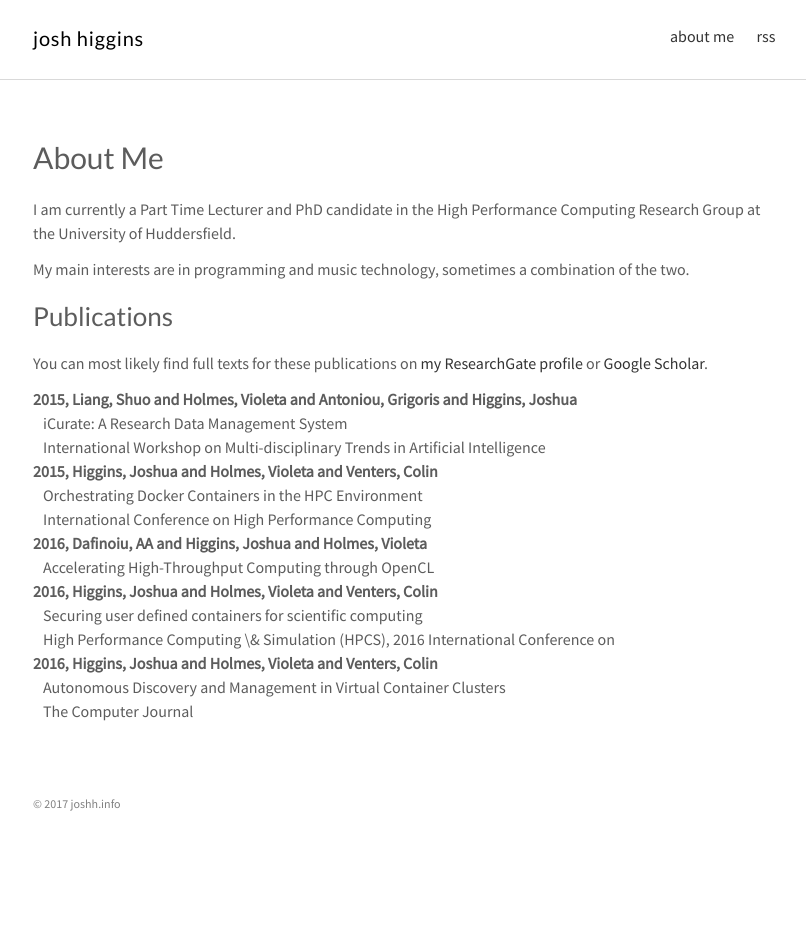
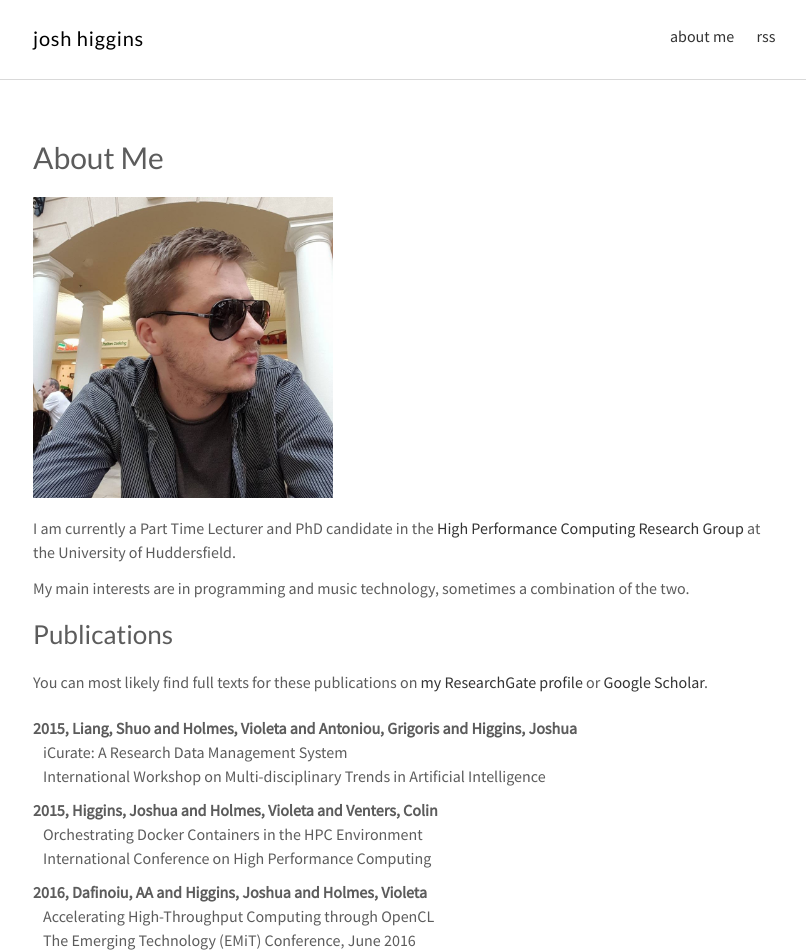
Before and after one commit to joshiggins/joshiggins.github.io, a Jekyll site: the page built from about.md, in a window 1280 px wide. Shown: the top 952 px of the page, without its empty margins (231-1037 px from the left). Built offline with Jekyll 4.4.1, drawn with Linux system fonts in a browser that asks for light colours; before the commit the page ends 900 px from its top, so only the background shows below that; some of the changed text lies outside the part shown.

Commit message:
update about me page

```diff
--- a/about.md
+++ b/about.md
@@ -4,7 +4,9 @@ title: About Me
 permalink: /about/
 ---
 
-I am currently a Part Time Lecturer and PhD candidate in the High Performance Computing Research Group at the University of Huddersfield.
+<img src="/assets/images/me.jpg" width="300px"/>
+
+I am currently a Part Time Lecturer and PhD candidate in the [High Performance Computing Research Group](http://hpc.hud.ac.uk/) at the University of Huddersfield.
 
 My main interests are in programming and music technology, sometimes a combination of the two.
 
@@ -13,7 +15,7 @@ My main interests are in programming and music technology, sometimes a combinati
 You can most likely find full texts for these publications on [my ResearchGate profile](https://www.researchgate.net/profile/Joshua_Higgins) or [Google Scholar](https://scholar.google.co.uk/citations?user=YQVz-LkAAAAJ&hl=en).
 
 <div id="bibtex_display">
-<div class="" style=""><div class="" style="font-weight: bold;">
+<div class="" style=""><div class="" style="font-weight: bold;padding-top:10px;">
   <span class="">
     <span class="year">2015</span>,
   </span>
@@ -27,7 +29,7 @@ You can most likely find full texts for these publications on [my ResearchGate p
 <span style="margin-left: 10px; margin-bottom:5px;" class="">
     <span class="booktitle">International Workshop on Multi-disciplinary Trends in Artificial Intelligence</span>
   </span>
-</div><div class="" style=""><div class="" style="font-weight: bold;">
+</div><div class="" style=""><div class="" style="font-weight: bold;padding-top:10px;">
   <span class="">
     <span class="year">2015</span>,
   </span>
@@ -41,7 +43,7 @@ You can most likely find full texts for these publications on [my ResearchGate p
 <span style="margin-left: 10px; margin-bottom:5px;" class="">
     <span class="booktitle">International Conference on High Performance Computing</span>
   </span>
-</div><div class="" style=""><div class="" style="font-weight: bold;">
+</div><div class="" style=""><div class="" style="font-weight: bold;padding-top:10px;">
   <span class="">
     <span class="year">2016</span>,
   </span>
@@ -51,9 +53,11 @@ You can most likely find full texts for these publications on [my ResearchGate p
 <div style="margin-left: 10px;">
   <span class="title">Accelerating High-Throughput Computing through OpenCL</span>
 </div>
+<span style="margin-left: 10px; margin-bottom:5px;" class="">
+    <span class="booktitle">The Emerging Technology (EMiT) Conference, June 2016</span>
+  </span>
 
-
-</div><div class="" style=""><div class="" style="font-weight: bold;">
+</div><div class="" style=""><div class="" style="font-weight: bold;padding-top:10px;">
   <span class="">
     <span class="year">2016</span>,
   </span>
@@ -65,9 +69,9 @@ You can most likely find full texts for these publications on [my ResearchGate p
 </div>
 
 <span style="margin-left: 10px; margin-bottom:5px;" class="">
-    <span class="booktitle">High Performance Computing \&amp; Simulation (HPCS), 2016 International Conference on</span>
+    <span class="booktitle">High Performance Computing &amp; Simulation (HPCS), 2016 International Conference on</span>
   </span>
-</div><div class="" style=""><div class="" style="font-weight: bold;">
+</div><div class="" style=""><div class="" style="font-weight: bold;padding-top:10px;">
   <span class="">
     <span class="year">2016</span>,
   </span>
@@ -81,4 +85,20 @@ You can most likely find full texts for these publications on [my ResearchGate p
     <span class="journal">The Computer Journal</span>
   </span>
 
-</div></div>
+</div>
+
+<div class="" style=""><div class="" style="font-weight: bold;padding-top:10px;">
+  <span class="">
+    <span class="year">2017</span>,
+  </span>
+  <span class="author">Higgins, Joshua and Holmes, Violeta and Venters, Colin</span>
+
+</div>
+<div style="margin-left: 10px;">
+  <span class="title">VCC: A framework for building containerized reproducible cluster software environments</span>
+</div>
+<span style="margin-left: 10px; margin-bottom:5px;" class="">
+    <span class="journal">Journal of Open Source Software</span> <a href="http://dx.doi.org/10.21105/joss.00208"><img src="http://joss.theoj.org/papers/10.21105/joss.00208/status.svg" /></a>
+  </span>
+
+</div>
```
Also changed, not shown: assets/images/me.jpg (added).
